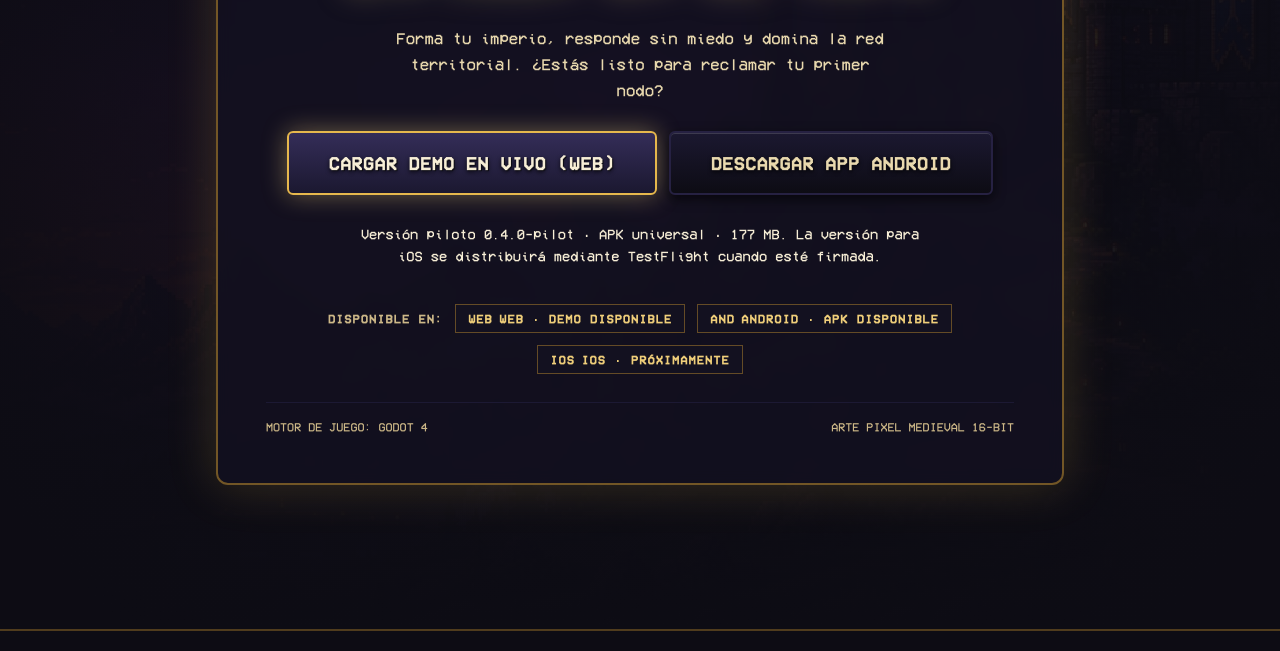
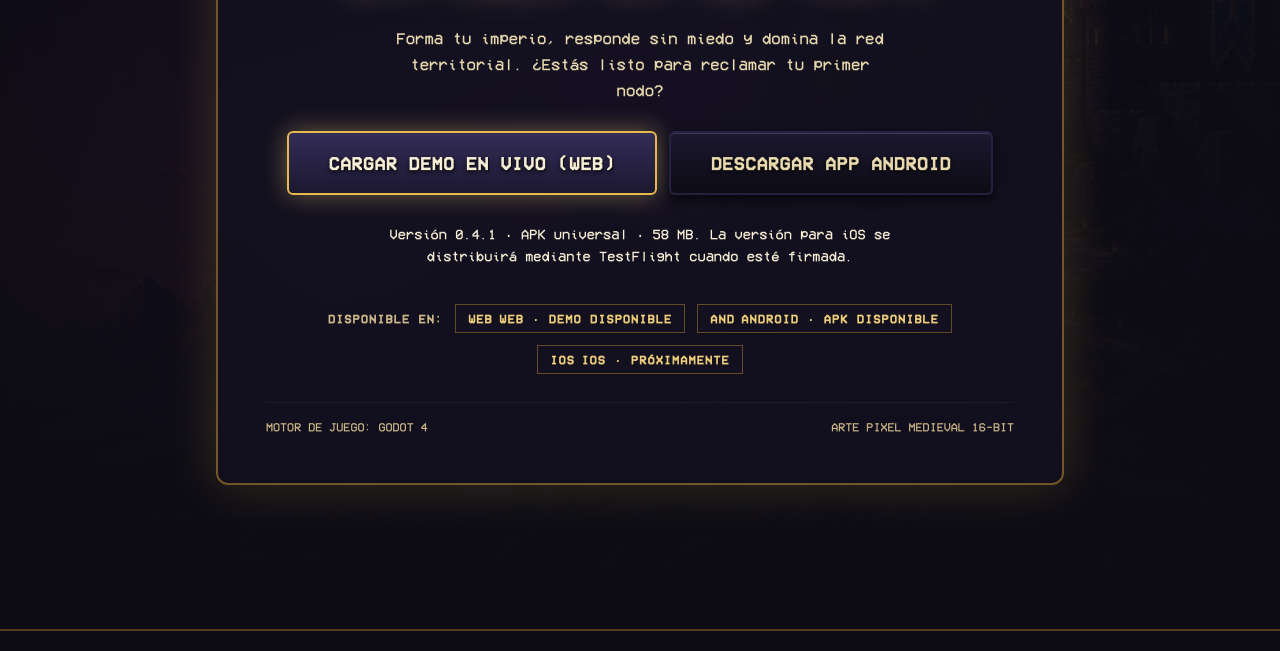
Before and after one commit to LuisRz1/battlegraf, an Astro site: page / in a window 1280 px wide. Shown: the part 9027-9678 px from the top of the page. Built offline with nearby package versions, Linux system fonts and the light colour scheme; Astro itself is replaced by a stand-in of ours.

Commit message:
feat(landing): app movil 0.4.1 con look web disponible para descarga
- APK compilado con Flutter 3.47.2 + JDK17 + Android SDK (instalados en D:/flutter_setup)
- Release v0.4.1 en GitHub con battlegraf-android.apk (58 MB, SHA256 F550434A...)
- downloads.ts actualizado: version 0.4.1, url, tamano y sha256 nuevos
- FinalCta: 'Version piloto' -> 'Version 0.4.1'
- mobile: version bump 0.4.1+5

```diff
--- a/mobile/pubspec.yaml
+++ b/mobile/pubspec.yaml
@@ -1,7 +1,7 @@
 name: battlegraf_mobile
 description: BattleGraph para estudiantes, docentes, tutores y directivos.
 publish_to: "none"
-version: 0.4.0+4
+version: 0.4.1+5
 
 environment:
   sdk: ">=3.8.0 <4.0.0"
--- a/src/components/FinalCta.astro
+++ b/src/components/FinalCta.astro
@@ -49,7 +49,7 @@ const platforms = [
 			</div>
 
 			<p id="android-download-details" class="max-w-xl text-xs leading-relaxed text-crema-400 sm:text-sm">
-				Versión piloto {mobileRelease.version} · APK universal · {mobileRelease.androidSize}. La versión para iOS se distribuirá mediante TestFlight cuando esté firmada.
+				Versión {mobileRelease.version} · APK universal · {mobileRelease.androidSize}. La versión para iOS se distribuirá mediante TestFlight cuando esté firmada.
 			</p>
 
 			<!-- Badges de Plataformas Disponibles -->
--- a/src/lib/downloads.ts
+++ b/src/lib/downloads.ts
@@ -1,8 +1,8 @@
 export const mobileRelease = {
-	version: "0.4.0-pilot",
+	version: "0.4.1",
 	androidUrl:
-		"https://github.com/LuisRz1/battlegraf/releases/download/v0.4.0-pilot/battlegraf-piloto-android.apk",
-	androidFileName: "battlegraf-piloto-android.apk",
-	androidSize: "177 MB",
-	androidSha256: "68428811552DC834CB0E7EE0A5C076D6B99AAB4E612426BC63D386F19996CB53",
+		"https://github.com/LuisRz1/battlegraf/releases/download/v0.4.1/battlegraf-android.apk",
+	androidFileName: "battlegraf-android.apk",
+	androidSize: "58 MB",
+		androidSha256: "F550434A364EE18456B911E922B1BC9540FD4F84C085C733BBF99E346C6499E2",
 } as const;
```
